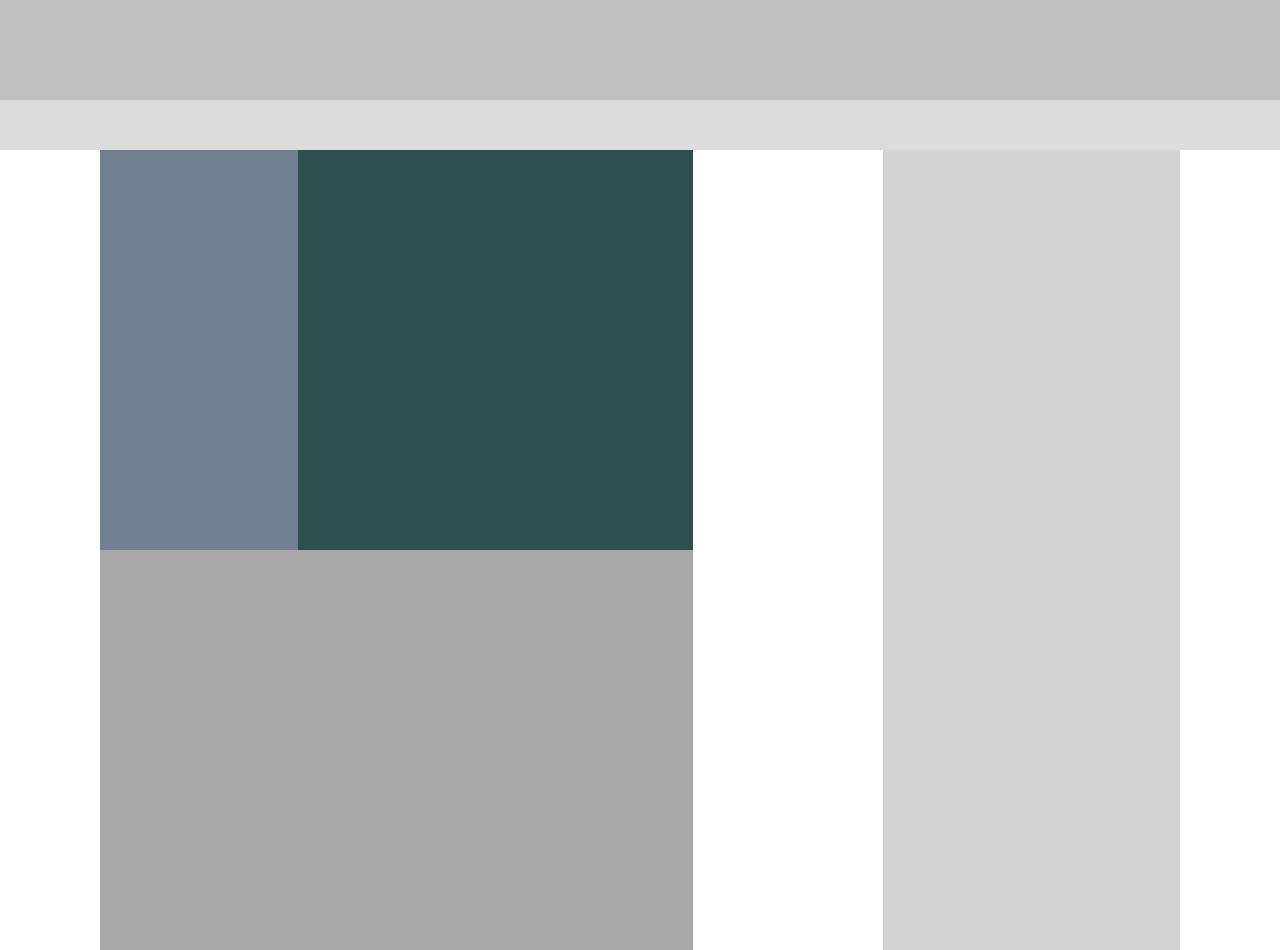
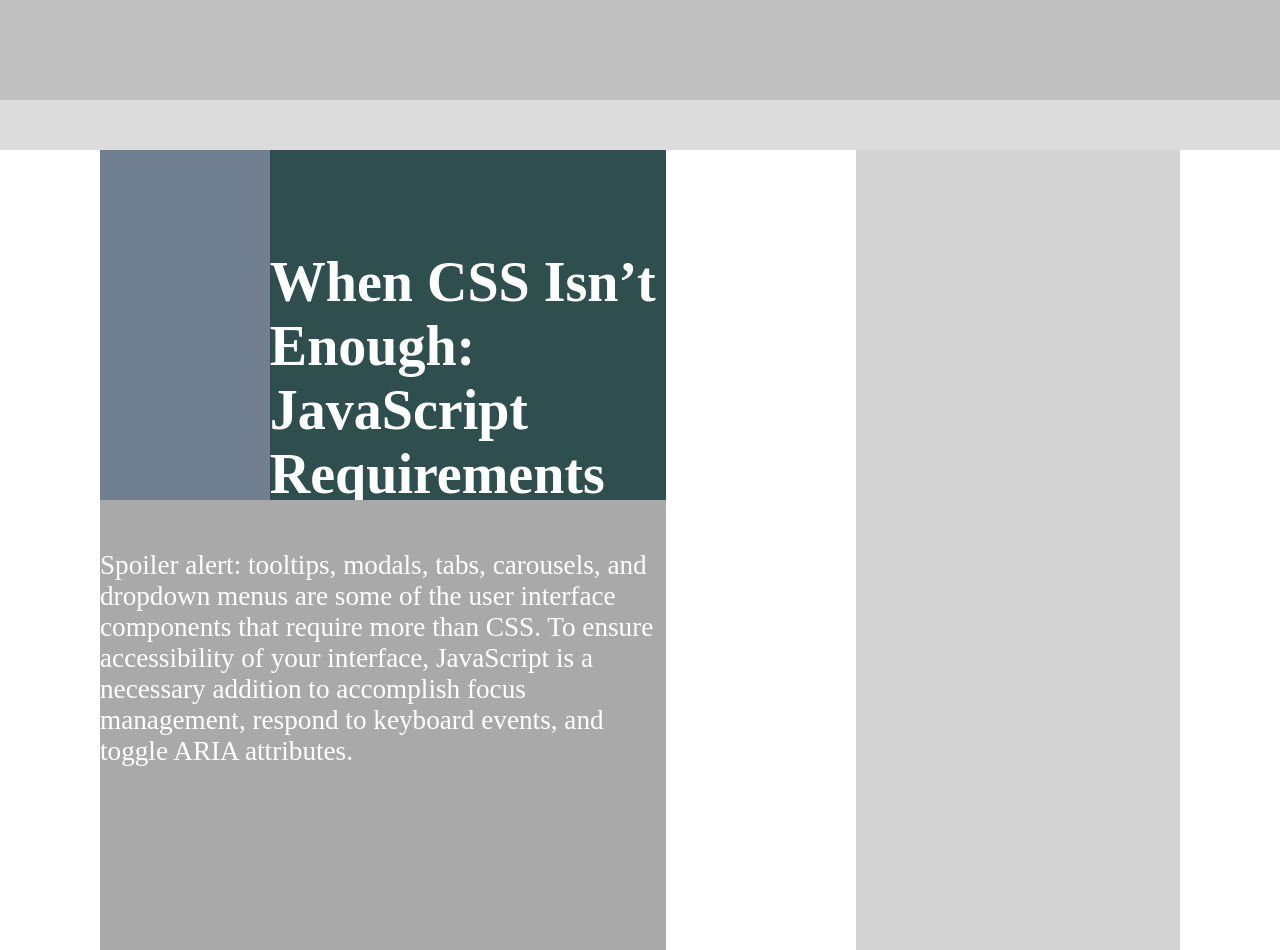
Before and after one commit to siddharth-stn/greyscaleHeatMap, a plain HTML site: page index.html in a window 1280 px wide. Drawn offline with Linux system fonts and the light colour scheme.

Commit message:
added text in the heatmap

```diff
--- a/index.html
+++ b/index.html
@@ -1,10 +1,10 @@
 <!DOCTYPE html>
 <html lang="en">
   <head>
-    <meta charset="UTF-8">
-    <meta http-equiv="X-UA-Compatible" content="IE=edge">
-    <meta name="viewport" content="width=device-width, initial-scale=1.0">
-    <link rel="stylesheet" type="text/css" href="./style.css">
+    <meta charset="UTF-8" />
+    <meta http-equiv="X-UA-Compatible" content="IE=edge" />
+    <meta name="viewport" content="width=device-width, initial-scale=1.0" />
+    <link rel="stylesheet" type="text/css" href="./style.css" />
     <title>GrayScale HeatMap</title>
   </head>
   <body>
@@ -15,13 +15,21 @@
         <section>
           <header>
             <div class="imageDiv"></div>
-                    <h1></h1>
+            <h1>
+              When CSS Isn’t Enough: JavaScript Requirements For Accessible
+              Components
+            </h1>
           </header>
-                <p class="mainContent"></p>
+          <p class="mainContent">
+            Spoiler alert: tooltips, modals, tabs, carousels, and dropdown menus
+            are some of the user interface components that require more than
+            CSS. To ensure accessibility of your interface, JavaScript is a
+            necessary addition to accomplish focus management, respond to
+            keyboard events, and toggle ARIA attributes.
+          </p>
         </section>
         <aside></aside>
       </main>
     </div>
-
   </body>
 </html>
--- a/style.css
+++ b/style.css
@@ -5,6 +5,7 @@
 }
 
 .container {
+    color: white;
     display: grid;
     grid-template-columns: 100px 3fr 1fr 100px;
     grid-template-rows: auto;
@@ -33,10 +34,11 @@
 
 main section {
     flex-grow: 2;
+    max-width: 70%;
     height: 100vh;
     display: grid;
     grid-template-columns: 1fr 1fr 190px;
-    grid-template-rows: auto;
+    grid-template-rows: minmax(0, 350px);
     grid-template-areas: "sec sec"
     "para para";
 }
@@ -54,13 +56,18 @@ section header .imageDiv {
 
 section > header h1 {
     flex-grow: 2;
+    max-width: 70%;
     height: 100%;
     background-color: #2F4F4F;
+    padding-top: 100px;
+    font-size: 3.5rem;
 }
 
 section p {
     grid-area: para;
     background-color: #A9A9A9;
+    padding-top: 50px;
+    font-size: 1.7rem;
 }
 
 main aside {
```
Lines whose indentation alone changed are shown as unchanged.
